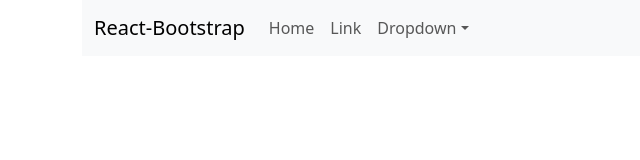
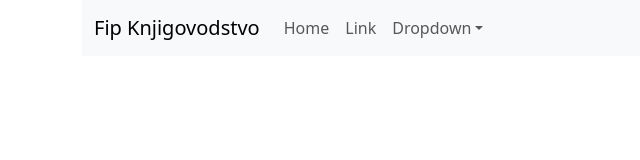
Before and after one commit to marijadergez/FipUcenje, a React (Vite) app: page / in a window 1280 px wide. Shown: the top 160 px of the page, without its empty margins (0-640 px from the left). Built offline with nearby package versions, Linux system fonts and the light colour scheme.

Commit message:
dodavanje izbornika ,učitavanje i ime

```diff
--- a/src/components/Izbornik.jsx
+++ b/src/components/Izbornik.jsx
@@ -4,7 +4,7 @@
     return (
         <Navbar expand="lg" className="bg-body-tertiary">
             <Container>
-                <Navbar.Brand href="#home">React-Bootstrap</Navbar.Brand>
+                <Navbar.Brand href="#home">Fip Knjigovodstvo </Navbar.Brand>
                 <Navbar.Toggle aria-controls="basic-navbar-nav" />
                 <Navbar.Collapse id="basic-navbar-nav">
                     <Nav className="me-auto">
```
Also changed, not shown: src/App.jsx (line endings or trailing spaces), 1 other file (tests, documents, lock files or other folders).
